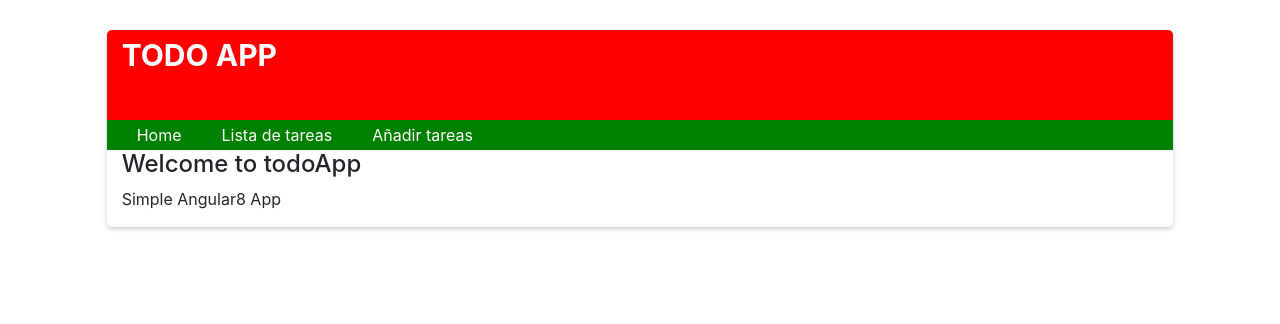
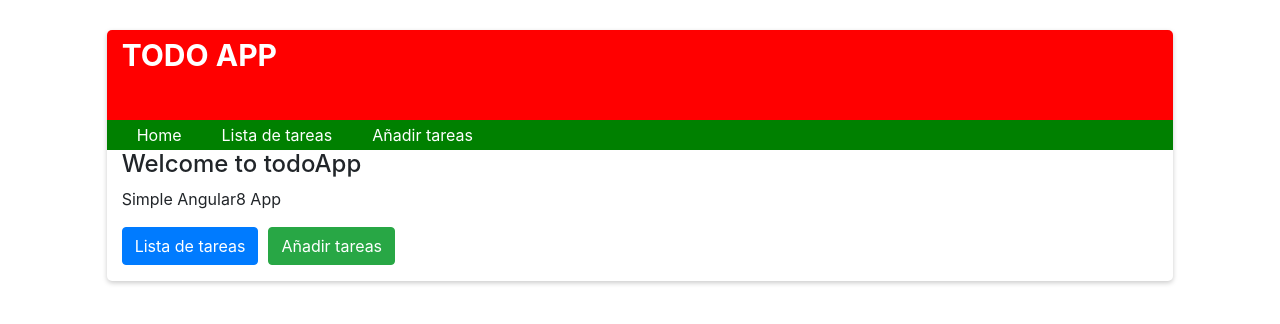
Before and after one commit to OussamaAlouat/angular-todoApp, an Angular app: page / in a window 1280 px wide. Shown: the top 324 px of the page. Built offline with nearby package versions, Linux system fonts and the light colour scheme.

Commit message:
Add some buttons to home view

```diff
--- a/src/app/views/home.component.html
+++ b/src/app/views/home.component.html
@@ -1,4 +1,10 @@
 <div lass="jumbotron">
   <h4>{{title}}</h4>
   <p>Simple Angular8 App</p>
+  <div>
+    <p>
+      <a [routerLink]="['/todo-list']" class="btn btn-md btn-primary" style="margin-right: 10px;">Lista de tareas</a>
+      <a [routerLink]="['/create-activity']" class="btn btn btn-success">Añadir tareas</a>
+    </p>
+  </div>
 </div>
```
